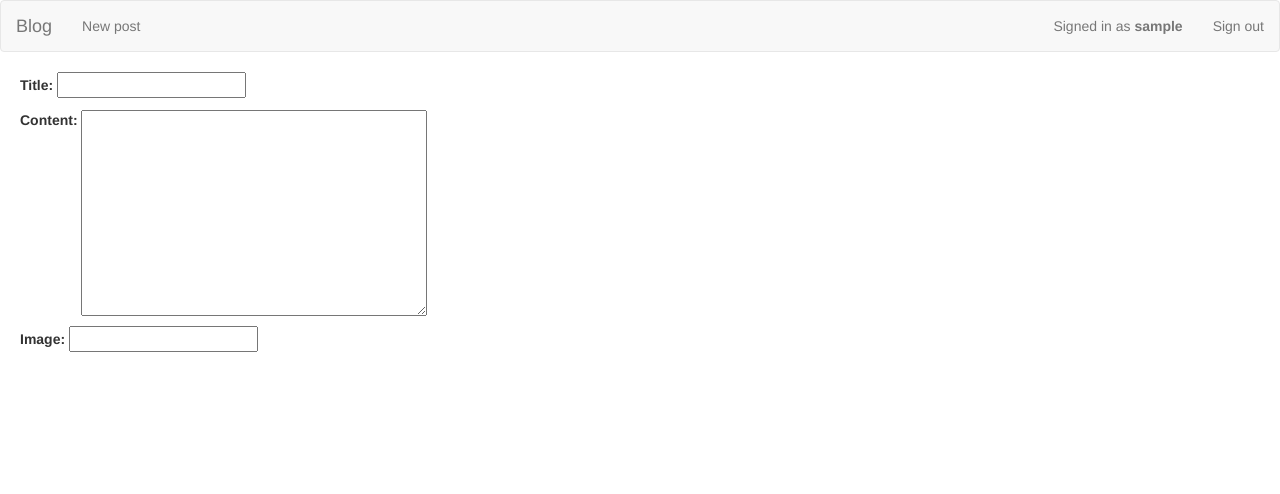
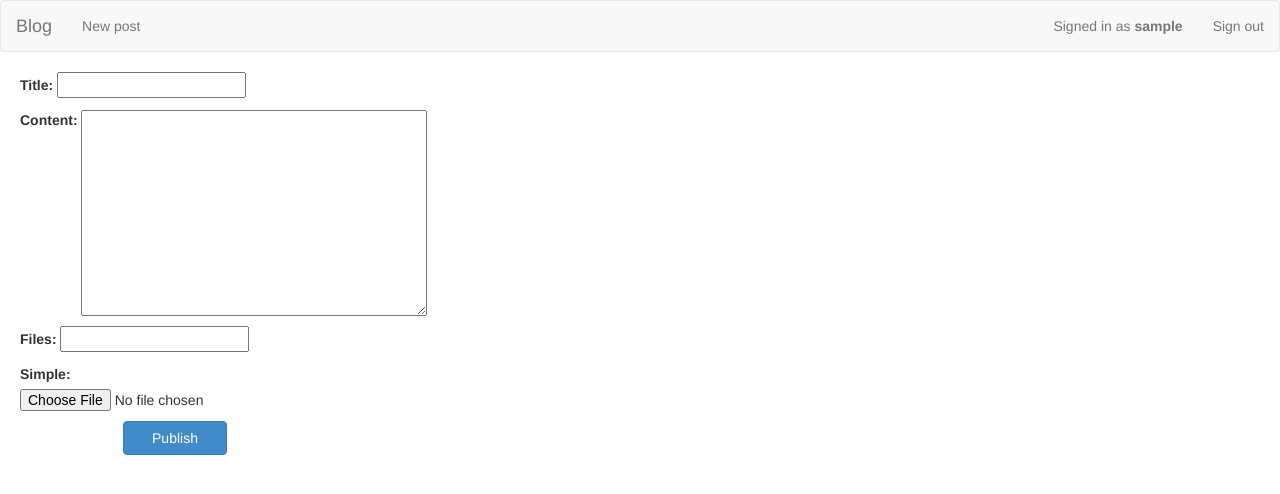
Before and after one commit to Marilyna/blog, a Django app: page /new/ in a window 1280 px wide. Shown: the top 494 px of the page. Run offline with Django 3.2, Linux system fonts and the light colour scheme; the visitor is signed in with stand-in values (Sample User, id 1).

Commit message:
Images in posts

```diff
--- a/blog/admin.py
+++ b/blog/admin.py
@@ -3,7 +3,7 @@ from blog.models import Post, Category
 
 
 class PostAdmin(admin.ModelAdmin):
-    list_display = ('title', 'content', 'author', 'pub_date', )
+    list_display = ('title', 'content', 'author', 'published')
 
 
 class CategoryAdmin(admin.ModelAdmin):
--- a/blog/forms.py
+++ b/blog/forms.py
@@ -1,4 +1,5 @@
 from datetime import datetime
+from blog.models import Post
 
 from django import forms
 from django.contrib.auth import authenticate
@@ -22,6 +23,13 @@ class LoginForm(forms.Form):
 
 
 class CreatePostForm(forms.Form):
+    # class Meta:
+    #     model = Post
+    #     fields = ('title', 'content', 'images')
+    #     widgets = {
+    #         'content': forms.Textarea(attrs={'rows': 10})
+    #     }
     title = forms.CharField(max_length=200, required=False)
     content = forms.CharField(widget=forms.Textarea(attrs={'rows': 10}))
-    image = MultiFileField(required=False)
+    files = MultiFileField(required=False)
+    simple = forms.ImageField(required=False)
--- a/blog/settings.py
+++ b/blog/settings.py
@@ -84,3 +84,6 @@ STATIC_URL = '/static/'
 STATICFILES_DIRS = (os.path.join(BASE_DIR, 'static'), )
 
 TEMPLATE_DIRS = (os.path.join(BASE_DIR, 'templates'))
+
+MEDIA_ROOT = (os.path.join(BASE_DIR, 'uploads'))
+MEDIA_URL = '/uploads/'
--- a/blog/views.py
+++ b/blog/views.py
@@ -2,12 +2,12 @@ from django.shortcuts import render, redirect
 from django.contrib.auth.decorators import login_required
 from django.contrib.auth import login, logout
 
-from blog.models import Post
+from blog.models import Post, Image
 from blog.forms import LoginForm, CreatePostForm
 
 
 def index(request):
-    all_posts = Post.objects.all().order_by('-pub_date')
+    all_posts = Post.objects.all().order_by('-published')
     return render(request, 'index.html', {'all_posts': all_posts})
 
 
@@ -20,9 +20,14 @@ def post_page(request, post_id):
 @login_required(login_url='sign_in')
 def new_post(request):
     if request.method == 'POST':
-        form = CreatePostForm(request.POST)
+        form = CreatePostForm(request.POST, request.FILES)
         if form.is_valid():
-            # TODO create and save Post and Images
+            post = Post(title=form['title'].data, content=form['content'].data, author=request.user)
+            post.save()
+            import pdb; pdb.set_trace()
+            image = Image(post=post)
+            image.image.save(form.files['simple'].name, form.files['simple'])
+
             return redirect(index)
     else:
         form = CreatePostForm()
@@ -30,13 +35,13 @@ def new_post(request):
 
 
 def sign_in(request):
+    nexturl = request.GET.get('next') or 'index'
     if request.method == 'POST':
         form = LoginForm(request.POST)
         if form.is_valid():
             login(request, form.user)
-            return redirect(request.POST['next'])
+            return redirect(request.POST.get('next'))
     else:
-        nexturl = request.GET['next'] or 'search'
         form = LoginForm()
     return render(request, 'login.html', {'form': form, 'next': nexturl})
 
--- a/templates/create_post.html
+++ b/templates/create_post.html
@@ -3,5 +3,6 @@
     <form class="form-horizontal" role="form" method="POST" action="{% url 'new' %}" enctype="multipart/form-data">
         {% csrf_token %}
         {{ form.as_p }}
+        <button type="submit" class="btn btn-primary col-md-offset-1 col-md-1">Publish</button>
     </form>
 {% endblock content %}
--- a/templates/post_card.html
+++ b/templates/post_card.html
@@ -1,6 +1,6 @@
 <a href="{% url 'post_page' post.id %}"><h1>{{ post.title }}</h1></a>
 <p class="post-info">
-    Published at: {{ post.pub_date|date:"d.m.Y" }} | Author: {{ post.author }}
+    Published at: {{ post.published|date:"d.m.Y" }} | Author: {{ post.author }}
 </p>
 <p>
     {{ post.content|truncatewords:20 }}
```
Also changed, not shown: blog/models.py (+4 -3 lines), 1 other file.
